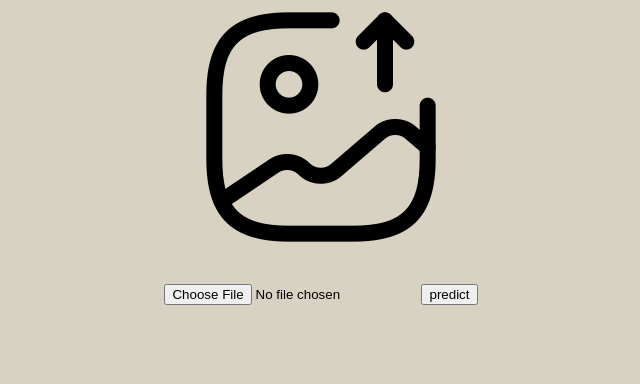
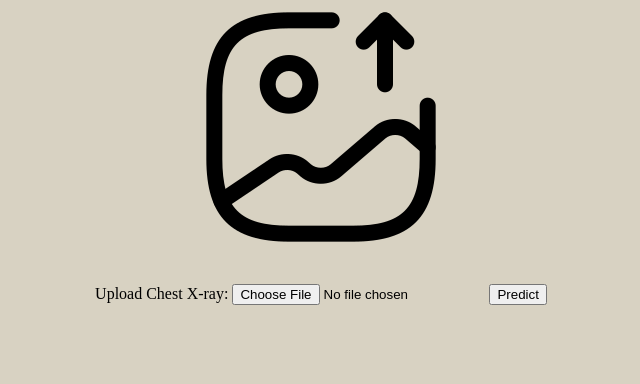
Before and after one commit to muhammadelfikry/Pneumonia-Prediction-Using-Convolutional-Neural-Networks, a Flask app: page / in a window 1280 px wide. Shown: the part 109-493 px from the top of the page, without its empty margins (319-959 px from the left). Run offline with Flask 3, Linux system fonts and the light colour scheme.

Commit message:
style(html): refactor layout and accessibility improvements on upload form

```diff
--- a/templates/index.html
+++ b/templates/index.html
@@ -4,23 +4,38 @@
     <meta charset="UTF-8">
     <meta name="viewport" content="width=device-width, initial-scale=1.0">
     <title>Pneumonia Detection</title>
-    <link rel="stylesheet" href="{{ url_for('static', filename='assets/styles/style.css' )}}">
+    <meta name="description" content="Upload Chest X-ray Image to Detect Pneumonia using an AI-powered prediction model.">
+    <link rel="stylesheet" href="{{ url_for('static', filename='assets/styles/style.css') }}">
 </head>
 <body>
     <header>
         <h1>Pneumonia Detection</h1>
     </header>
+
     <main>
-        <div class="preview">
-            <img id="imagePreview" src="{{ url_for('static', filename='assets/images/upload-image.png')}}" alt="Image Preview">
-        </div>
-        <form id="uploadForm" action="/api/predict" method="post" enctype="multipart/form-data">
-            <input id="imageInput" type="file" name="image" accept="image/*" onchange="previewImage()" required>
-            <button type="submit">predict</button>
-        </form>
-        <div id="result"></div>
+        <section class="image-preview">
+            <img id="imagePreview" src="{{ url_for('static', filename='assets/images/upload-image.png') }}" alt="Image Preview">
+        </section>
+
+        <section class="upload-form">
+            <form id="uploadForm" action="/api/predict" method="post" enctype="multipart/form-data">
+                <label for="imageInput">Upload Chest X-ray:</label>
+                <input
+                    id="imageInput"
+                    type="file"
+                    name="image"
+                    accept="image/png, image/jpeg"
+                    onchange="previewImage()"
+                    required
+                >
+                <button type="submit">Predict</button>
+            </form>
+        </section>
+
+        <section id="result"></section>
     </main>
+
+    <script src="{{ url_for('static', filename='assets/scripts/index.js') }}"></script>
+    <script src="{{ url_for('static', filename='assets/scripts/imagePreview.js') }}"></script>
 </body>
-<script src="{{ url_for('static', filename='assets/scripts/index.js') }}"></script>
-<script src="{{ url_for('static', filename='assets/scripts/imagePreview.js') }}"></script>
 </html>
```
